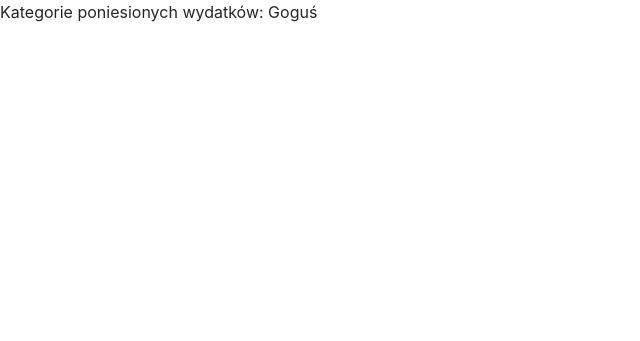
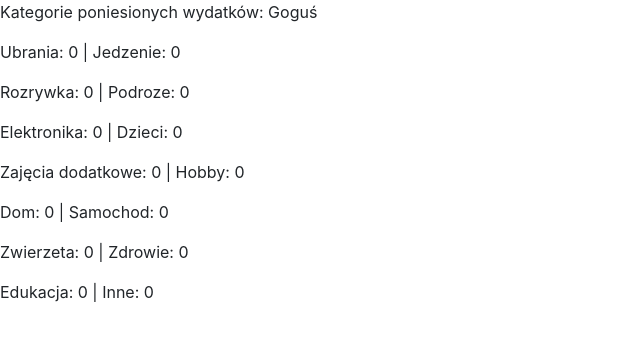
Before and after one commit to Martulla/SUM, a Django app: page /raport-category/2 in a window 1280 px wide. Shown: the top 341 px of the page, without its empty margins (0-640 px from the left). Run offline with Django 3.2, Linux system fonts and the light colour scheme; a user stored in the database is signed in; data comes from the database, SQL or seed files in the repository; data that the repository does not hold is empty; some libraries are stand-ins or nearby versions.

Commit message:
zmiany w html

```diff
--- a/sumapp/templates/sumapp/modify-delete-records.html
+++ b/sumapp/templates/sumapp/modify-delete-records.html
@@ -57,7 +57,7 @@
 
             <td>{{ in_ex.expense_object }}</td>
 
-             <td>{{ in_ex.income_date }}</td>
+             <td>{{ in_ex.income_date |date:"SHORT_DATE_FORMAT"}}</td>
 
             <td>{{ in_ex.additional_income}}</td>
 
--- a/sumapp/templates/sumapp/raport-category.html
+++ b/sumapp/templates/sumapp/raport-category.html
@@ -9,6 +9,21 @@
 
 
 <p>   Kategorie poniesionych wydatków: {{user}}</p>
+
+<p> Ubrania: {{ubrania}} | Jedzenie: {{jedzenie}}</p>
+
+<p> Rozrywka: {{rozrywka}} | Podroze: {{podroze}}</p>
+
+<p> Elektronika: {{elektronika}} | Dzieci: {{dzieci}}</p>
+
+<p> Zajęcia dodatkowe: {{zajęcia_dodatkowe}} | Hobby: {{hobby}}</p>
+
+<p> Dom: {{dom}} | Samochod: {{samochod}}</p>
+
+<p> Zwierzeta: {{zwierzeta}} | Zdrowie: {{zdrowie}}</p>
+
+<p> Edukacja: {{edukacja}} | Inne: {{inne}}</p>
+
 <table class="table table-striped">
 
 
--- a/sumapp/views.py
+++ b/sumapp/views.py
@@ -78,9 +78,10 @@ class AddUserView(View):
             new_user = User.objects.get(username =user_name )
             if new_user:
                 login(request, new_user)
-                new_last_login = LastLogin(last_login = datetime.datetime.now(),
-                                           user = new_user)
+                new_last_login = LastLogin(last_login=datetime.datetime.now(),
+                                           user=new_user)
                 new_last_login.save()
+
             return redirect('sum/sumapp:query', user_id = new_user.id)
         ctx = {'form': form}
         return render(request, 'sumapp/registration.html', ctx)
@@ -738,6 +739,7 @@ class ModifyRecordView(LoginRequiredMixin, View):
         form = DailyCalculationForm(initial={
                 'daily_expanse': in_ex. additional_expense,
                 'for_what': in_ex.expense_object,
+                'category' : in_ex.category.name,
                 'date_expanse': in_ex.expense_date,
                 'unxpected_income': in_ex.additional_income,
                 'from_who': in_ex.source_income,
@@ -752,14 +754,21 @@ class ModifyRecordView(LoginRequiredMixin, View):
             user = in_ex.user_id
             daily_expanse_from_form = form.cleaned_data['daily_expanse']
             for_what_from_form = form.cleaned_data['for_what']
+            category_from_form = form.cleaned_data['category']
             date_income_from_form = form.cleaned_data['date_income']
             unxpected_income_form_form = form.cleaned_data['unxpected_income']
             from_who_form_form = form.cleaned_data['from_who']
             date_expanse_form_form = form.cleaned_data['date_expanse']
+            new_category_for_now_record = Category.objects.get(id = id)
+            new_category_for_now_record.name = category_from_form
+            new_category_for_now_record.save()
+
+            new_category = Category.objects.get(id = id)
 
             in_ex.additional_income=unxpected_income_form_form
             in_ex.additional_expense=daily_expanse_from_form
             in_ex.income_date=date_income_from_form
+            in_ex.category = new_category
             in_ex.expense_date=date_expanse_form_form
             in_ex.source_income=from_who_form_form
             in_ex.expense_object=for_what_from_form
@@ -900,14 +909,92 @@ class CategoryRaportView(LoginRequiredMixin, View):
         categories = Category.objects.order_by('name')
         expenses = IncomeExpense.objects.filter(user_id = user.id)
 
+        podroze = 0
+        for ex in expenses:
+            # print(ex.category.name)
+            if ex.category.name == 2:
+                podroze += ex.additional_expense
+
+        inne = 0
+        for ex in expenses:
+            if ex.category.name == 1:
+                inne += ex.additional_expense
+
         ubrania = 0
         for ex in expenses:
-            # print(ex.category.name)
             if ex.category.name == 3:
                 ubrania += ex.additional_expense
-                print('coś', ex.additional_expense)
-                print(ubrania)
+
+        rozrywka = 0
+        for ex in expenses:
+            if ex.category.name == 4:
+                rozrywka += ex.additional_expense
+
+        jedzenie = 0
+        for ex in expenses:
+            if ex.category.name == 5:
+                jedzenie += ex.additional_expense
+
+        elektronika = 0
+        for ex in expenses:
+            if ex.category.name == 6:
+                elektronika += ex.additional_expense
+
+        dzieci = 0
+        for ex in expenses:
+            if ex.category.name == 7:
+                dzieci += ex.additional_expense
+
+        zajęcia_dodatkowe = 0
+        for ex in expenses:
+            if ex.category.name == 8:
+                zajęcia_dodatkowe += ex.additional_expense
+
+        hobby = 0
+        for ex in expenses:
+            if ex.category.name == 9:
+                hobby += ex.additional_expense
+
+        dom = 0
+        for ex in expenses:
+            if ex.category.name == 10:
+                dom += ex.additional_expense
+
+        edukacja = 0
+        for ex in expenses:
+            if ex.category.name == 11:
+                edukacja += ex.additional_expense
+
+        samochod = 0
+        for ex in expenses:
+            if ex.category.name == 12:
+                samochod += ex.additional_expense
+
+        zwierzeta = 0
+        for ex in expenses:
+            if ex.category.name == 13:
+                zwierzeta += ex.additional_expense
+
+        zdrowie = 0
+        for ex in expenses:
+            if ex.category.name == 14:
+                zdrowie += ex.additional_expense
+
         ctx = {"user": user,
             "categories":expenses,
+               "ubrania":ubrania,
+               "jedzenie":jedzenie,
+               "rozrywka":rozrywka,
+               "podroze":podroze,
+               "inne":inne,
+                "elektronika":elektronika,
+                "dzieci":dzieci,
+                "zajęcia_dodatkowe":zajęcia_dodatkowe,
+                "hobby":hobby,
+                "dom":dom,
+                "edukacja":edukacja,
+                "samochod":samochod,
+                "zwierzeta":zwierzeta,
+               "zdrowie":zdrowie
          }
         return render(request, 'sumapp/raport-category.html', ctx)
```
